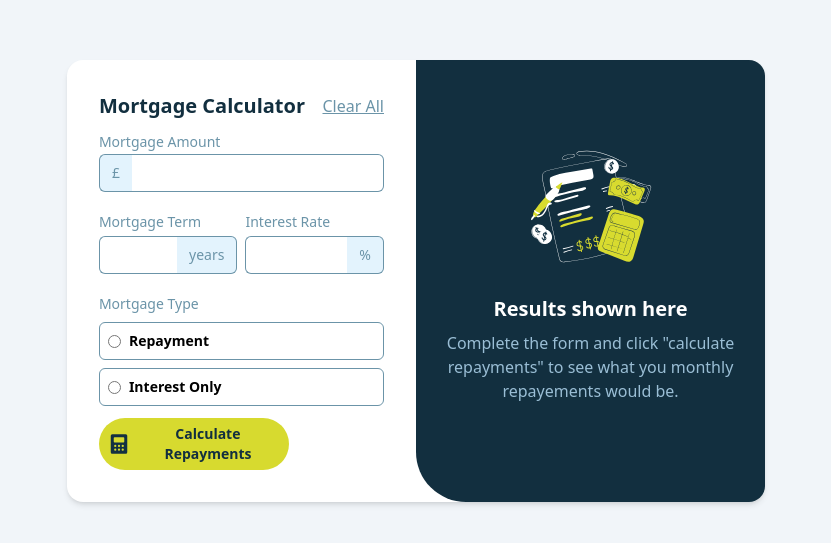
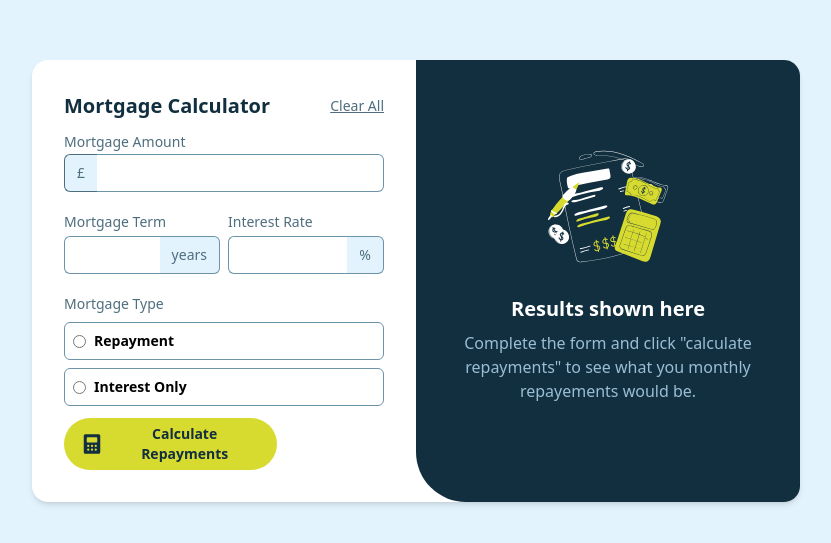
Before and after one commit to deoruchi/repaymortgage, a React (Vite) app: page / in a window 1280 px wide. Shown: the part 119-662 px from the top of the page, without its empty margins (224-1055 px from the left). Built offline with nearby package versions, Linux system fonts and the light colour scheme.

Commit message:
update: css

```diff
--- a/src/App.tsx
+++ b/src/App.tsx
@@ -7,7 +7,7 @@ function App() {
       className='
           flex w-full items-center justify-center
           h-screen
-        bg-slate-100
+        bg-Slate-100
       '
     >
       <Calculator />
--- a/src/components/Calculator.tsx
+++ b/src/components/Calculator.tsx
@@ -159,7 +159,7 @@ export default function Calculator() {
             flex flex-col md:flex-row  justify-between
             bg-white md:rounded-2xl w-full
             shadow-md md:px-0 scroll-mt-80px
-            md:w-6/11
+            md:w-3xl
             h-auto
             "
       >
@@ -177,8 +177,8 @@ export default function Calculator() {
             <button
               onClick={clearAll}
               className="
-                text-Slate-500 underline hover:text-Slate-900
-                cursor-pointer
+                text-Slate-700 underline hover:text-Slate-900
+                cursor-pointer text-sm
                 "
             >
               Clear All
@@ -189,7 +189,7 @@ export default function Calculator() {
           <form className="space-y-3 text-sm py-2 text-left flex flex-col gap-2 mb-1">
             {/* Mortgage Amount */}
             <div>
-              <p id="mortageAmount" className="block text-Slate-500 mb-0.5 font-medium">
+              <p id="mortageAmount" className="block text-Slate-700 mb-0.5 font-medium">
                 Mortgage Amount
               </p>
 
@@ -197,7 +197,7 @@ export default function Calculator() {
                 <span
                   className={`
                         flex items-center px-3 py-1.5
-                        bg-Slate-100 text-Slate-500 font-medium border-l border-t border-b rounded-l-md
+                        bg-Slate-100 text-Slate-700 font-medium border-l border-t border-b rounded-l-md
                         input-icon
                         ${
                           errorAmount
@@ -241,7 +241,7 @@ export default function Calculator() {
               <div className="flex flex-col">
                 <label
                   id="moertagageTerm"
-                  className="text-Slate-500 mb-1  font-medium"
+                  className="text-Slate-700 mb-1  font-medium"
                 >
                   Mortgage Term
                 </label>
@@ -262,7 +262,7 @@ export default function Calculator() {
 
                   <span
                     className={`flex items-center px-3
-                          text-Slate-500 font-medium border-r border-t border-b  rounded-r-md
+                          text-Slate-700 font-medium border-r border-t border-b  rounded-r-md
                         input-icon
                         ${
                           errorTerm
@@ -285,7 +285,7 @@ export default function Calculator() {
               <div className="flex flex-col">
                 <label
                   id="moertagageTerm"
-                  className="text-Slate-500 mb-1  font-medium"
+                  className="text-Slate-700 mb-1  font-medium"
                 >
                   Interest Rate
                 </label>
@@ -303,7 +303,7 @@ export default function Calculator() {
                   />
 
                   <span
-                    className={` flex items-center px-3  text-Slate-500  font-medium border-r border-t border-b  rounded-r-md input-icon
+                    className={` flex items-center px-3  text-Slate-700  font-medium border-r border-t border-b  rounded-r-md input-icon
                     ${
                       errorInterest
                         ? `border-red text-white bg-red`
@@ -324,7 +324,7 @@ export default function Calculator() {
 
             {/* Mortgage Type */}
             <div className="flex flex-col text-left gap-2">
-              <label className="text-Slate-500 font-medium">
+              <label className="text-Slate-700 font-medium">
                 Mortgage Type
               </label>
 
@@ -389,7 +389,7 @@ export default function Calculator() {
           <button
             onClick={calculateRepayment}
             className="
-                bg-lime p-2 w-full md:w-2/3 mx-auto md:mx-0
+                bg-lime p-4 w-full md:w-2/3 mx-auto md:mx-0
                 font-bold text-Slate-900
                 rounded-4xl
 
@@ -463,7 +463,7 @@ export default function Calculator() {
               >
                 {/* Amount Display Section */}
                 <div className="text-left">
-                  <p className="text-Slate-500 font-semibold mb-1">
+                  <p className="text-Slate-700 font-semibold mb-1">
                     Your monthly repayments
                   </p>
 
@@ -475,7 +475,7 @@ export default function Calculator() {
                 <hr className="border-Slate-700 mb-1" />
 
                 <div className="text-left">
-                  <p className="text-Slate-500 font-semibold ">
+                  <p className="text-Slate-700 font-semibold ">
                     Total you'll repay over the term
                   </p>
 
```
